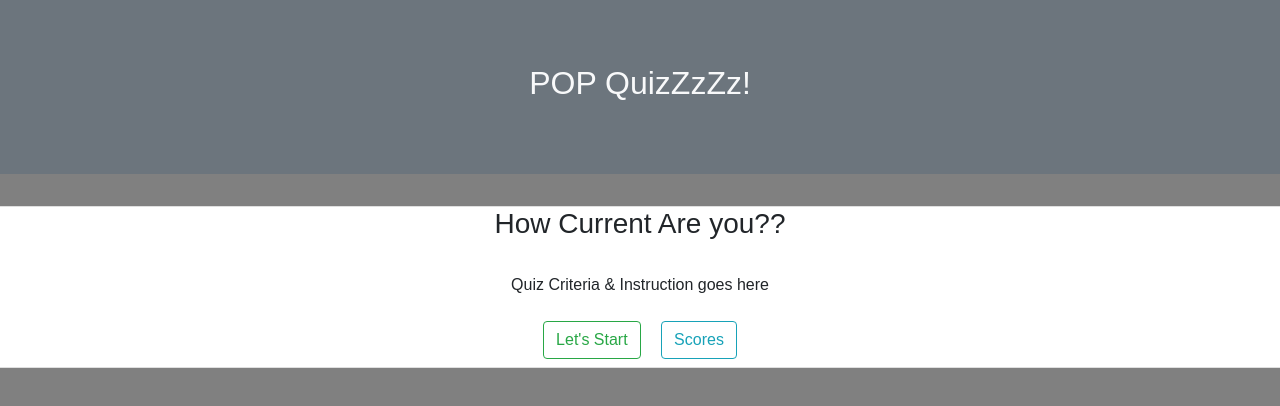
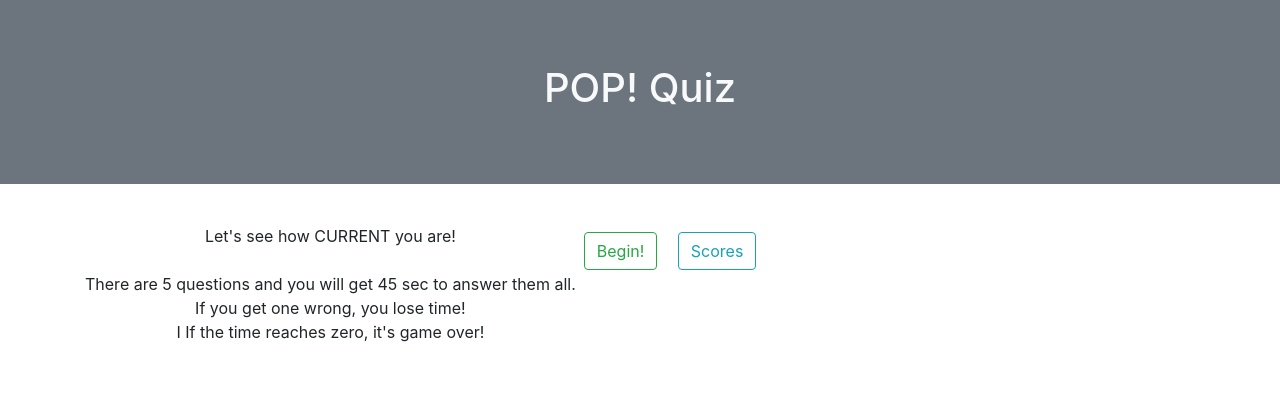
Before and after one commit to ichoi21/HWK04, a plain HTML site: page index.html in a window 1280 px wide. Drawn offline with nearby package versions, Linux system fonts and the light colour scheme.

Commit message:
corrected elements

```diff
--- a/index.html
+++ b/index.html
@@ -3,43 +3,58 @@
   <head>
     <meta charset="UTF-8" />
     <meta name="viewport" content="width=device-width, initial-scale=1.0" />
+    <link rel="stylesheet" href="./styles.css" />
     <link
       rel="stylesheet"
       href="https://stackpath.bootstrapcdn.com/bootstrap/4.4.1/css/bootstrap.min.css"
       integrity="sha384-Vkoo8x4CGsO3+Hhxv8T/Q5PaXtkKtu6ug5TOeNV6gBiFeWPGFN9MuhOf23Q9Ifjh"
       crossorigin="anonymous"
     />
-    <link rel="stylesheet" href="./styles.css" />
-    <title>POP QuizZzZz!</title>
+    <title>POP QuizZzZ</title>
   </head>
   <body>
-    <header>
-      <div class="jumbotron text-center bg-secondary text-light rounded-0">
-        <h2>POP QuizZzZz!</h2>
+    <main>
+      <div>
+        <header class="jumbotron text-center bg-secondary text-light rounded-0">
+          <h1>POP! Quiz</h1>
+          <nav id="timeclock"></nav>
+        </header>
       </div>
-    </header>
-    <article class="wrapper">
-      <div id="quiz" class="row card">
-        <div class="col-sm-12 text-center">
-          <h3>How Current Are you??</h3>
+      <article class="container">
+          <div id="header" class="row col-sm-12 text-center m-2"></div>
+          <div id="body" class="row col-md-12 text-center">
+            Let's see how CURRENT you are!
             <br />
-          <p>Quiz Criteria & Instruction goes here</p>
-          <button id="btnStart" class="btn btn-outline-success m-2">
-            Let's Start
+            <br />
+              There are 5 questions and you will get 45 sec to
+              answer them all.
+              <br />
+              If you get one wrong, you lose time!
+              <br /> I
+              If the time reaches zero, it's game over!
+              <br />
+              <br />
+            </p>
+            <p>
+              <button id="startBtn" class="btn btn-outline-success m-2 text-center">
+                Begin!
               </button>
-          <button id="btnScore" class="btn btn-outline-info m-2">
+
+              <button id="scoreBtn" class="btn btn-outline-info m-2 text-center">
                 Scores
               </button>
+            </p>
           </div>
-      </div>
+          <div id="footer" class="row col-sm-10 text-center"></div>
       </article>
+    </main>
 
     <script
       src="https://code.jquery.com/jquery-3.5.0.slim.js"
       integrity="sha256-sCexhaKpAfuqulKjtSY7V9H7QT0TCN90H+Y5NlmqOUE="
       crossorigin="anonymous"
     ></script>
+    <script src="./qna.js"></script>
     <script src="./app.js"></script>
-    <script src="./qna.js"></script>
   </body>
 </html>
--- a/qna.js
+++ b/qna.js
@@ -1,4 +1,4 @@
-var Questions = [
+const Questions = [
   [
     "Q1: In Greek mythology, who was the hunter who was torn apart by Artemis' dog?",
     "Pluto",
@@ -35,7 +35,7 @@ var Questions = [
     "Henry Ruggs III",
   ],
 ];
-var Answers = [
+const Answers = [
   "Actaeon",
   ">>1 Million",
   "Miller Brewing Co.",
```
Lines whose indentation alone changed are shown as unchanged.
